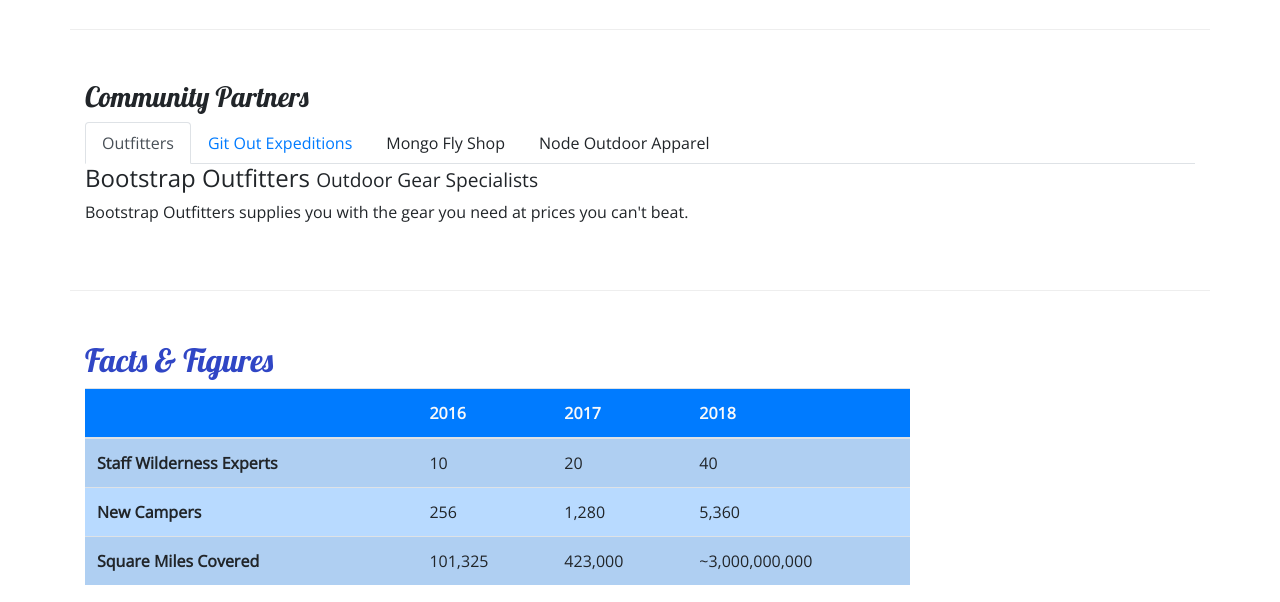
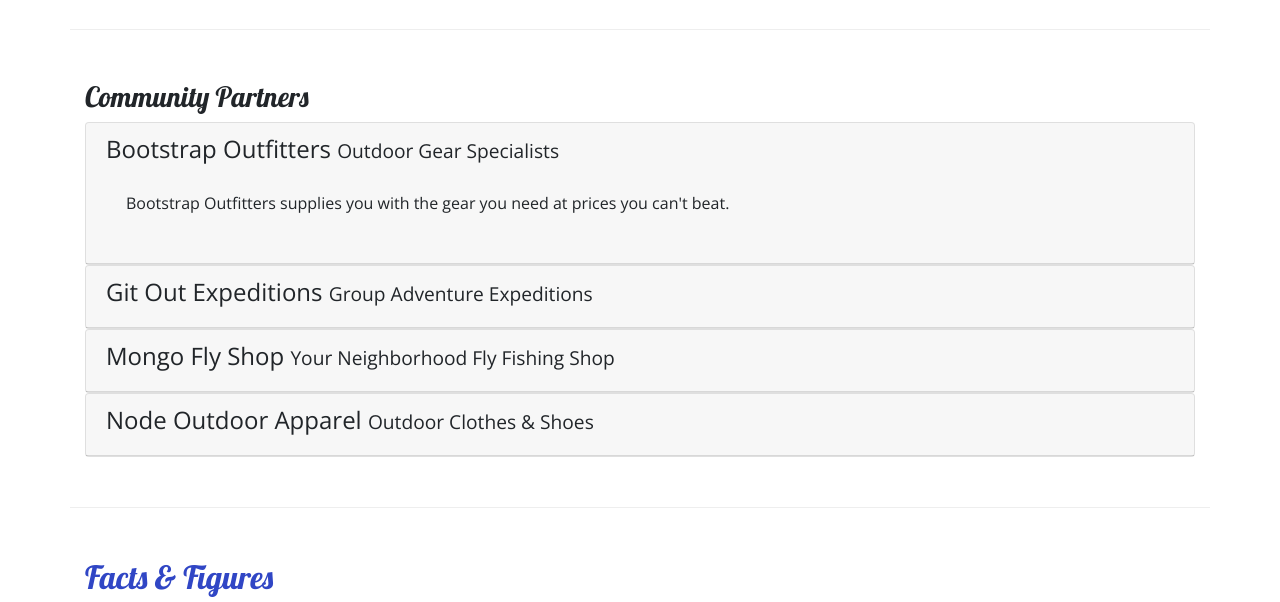
Before and after one commit to adavila0329/nucampsite, a website: page aboutus.html in a window 1280 px wide. Shown: the part 780-1382 px from the top of the page. Drawn offline with nearby package versions, Linux system fonts and the light colour scheme.

Commit message:
Accordio

```diff
--- a/aboutus.html
+++ b/aboutus.html
@@ -113,36 +113,80 @@
       <div class="row row-content">
         <div class="col">
           <h3>Community Partners</h3>
+
+          <!--  For Nav Tabs
             <ul class="nav nav-tabs">
             <li class="nav-item"><a class="nav-link active" href="#bootstrap" role="tab" data-toggle="tab">Outfitters</a></li>
             <li class="nav-item"><a class="nav-link" href="#git" role="tab" data-toggle="tab">Git Out Expeditions</a></li>
             <li class="nav-item"><Mongo class="nav-link" href="#mongo" role="tab" data-toggle="tab">Mongo Fly Shop</a></li>
             <li class="nav-item"><Node class="nav-link" href="#node" role="tab" data-toggle="tab">Node Outdoor Apparel</a></li>
           </ul>
-          <div class="tab-content">
-            <div role="tabpanel" class="tab-pane fade show active" id="bootstrap">
-              <h4>Bootstrap Outfitters <small>Outdoor Gear Specialists</small></h4>
+        -->
+
+          <div id="accordion">
+            <div class="card">
+              <div role="tab" class="card-header">
+                <h4>
+                  <a data-toggle="collapse" data-target="#bootstrap">
+                    Bootstrap Outfitters <small>Outdoor Gear Specialists</small>
+                  </a>
+                </h4>
+                <div class="collapse show" id="bootstrap" data-parent="#accordion">
+                  <div class="card-body">
                     <p class="d-none d-sm-block">
                       Bootstrap Outfitters supplies you with the gear you need at prices you can't beat.
                     </p>
                   </div>
-            <div role="tabpanel" class="tab-pane fade" id="git">
-              <h4>Git Out Expeditions <small>Group Adventure Expeditions</small></h4>
+                </div>
+              </div>
+            </div>
+            <div class="card">
+              <div role="tab" class="card-header">
+                <h4>
+                  <a class="collapsed" data-toggle="collapse" data-target="#git">
+                    Git Out Expeditions <small>Group Adventure Expeditions</small>
+                  </a>
+                </h4>
+                <div class="collapse" id="git" data-parent="#accordion">
+                  <div class="card-body">
                     <p class="d-none d-sm-block">
                       Join Git Out Expeditions to explore new horizons with a group of other adventurers!
                     </p>
                   </div>
-            <div role="tabpanel" class="tab-pane fade" id="mongo">
-              <h4>Mongo Fly Shop <small>Your Neighborhood Fly Fishing Shop</small></h4>
+                </div>
+              </div>
+            </div>
+            <div class="card">
+              <div role="tab" class="card-header">
+                <h4>
+                  <a class="collapsed" data-toggle="collapse" data-target="#mongo">
+                    Mongo Fly Shop <small>Your Neighborhood Fly Fishing Shop</small>
+                  </a>
+                </h4>
+                <div class="collapse" id="mongo" data-parent="#accordion">
+                  <div class="card-body">
                     <p class="d-none d-sm-block">
                       Need a new fishing pole, a tacklebox, or flies of all kinds? Stop by Mongo Fly Shop.
                     </p>
                   </div>
-            <div role="tabpanel" class="tab-pane fade" id="node">
-              <h4>Node Outdoor Apparel <small>Outdoor Clothes & Shoes</small></h4>
+                </div>
+              </div>
+            </div>
+            <div class="card">
+              <div role="tab" class="card-header">
+                <h4>
+                  <a class="collapsed" data-toggle="collapse" data-target="#node">
+                    Node Outdoor Apparel <small>Outdoor Clothes & Shoes</small>
+                  </a>
+                </h4>
+                <div class="collapse" id="node" data-parent="#accordion">
+                  <div class="card-body">
                     <p class="d-none d-sm-block">
                       From polar fleeces to swimsuits, hiking boots to waders, a visit to Node will be sure to get you covered.
                     </p>
+                  </div>
+                </div>
+              </div>
             </div>
           </div>
         </div>
```
Lines whose indentation alone changed are shown as unchanged.
